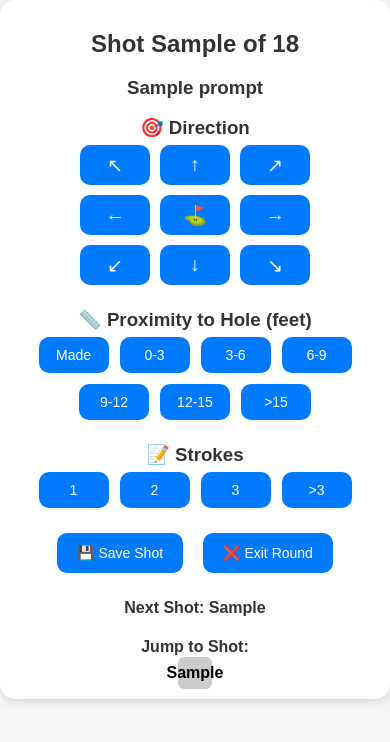
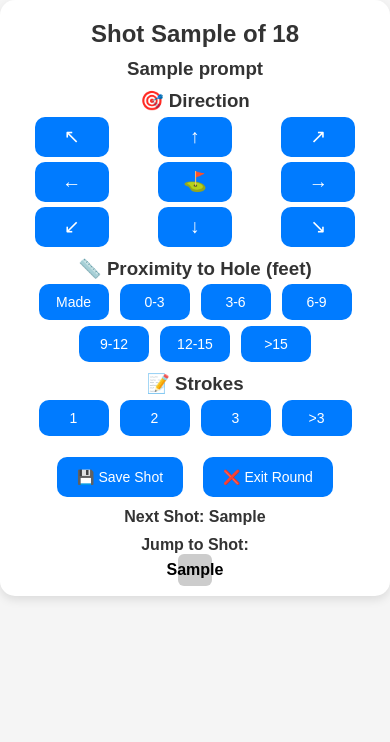
Before and after one commit to rruecker1/golf-short-game, a Flask app: template templates/shot.html in a window 390 px wide. Shown: the top 742 px of the page. Run offline with Flask 3, Linux system fonts and the light colour scheme; the template is opened without the code that fills it: most values are stand-ins (such as "Sample title", 1, 10 or a date in 2020); parts of the project's set-up code (start-up, migrations or seed data) failed here and were passed over.

Commit message:
Update style.css

```diff
--- a/static/style.css
+++ b/static/style.css
@@ -18,7 +18,8 @@ body {
 
 /* --- Headings --- */
 h1, h2, h3, h4 {
-    margin-bottom: 1px;
+    margin-top: 10px;
+    margin-bottom: .5px;
     color: #333333;
 }
 
@@ -28,12 +29,14 @@ h1, h2, h3, h4 {
     color: #ffffff;
     border: none;
     border-radius: 10px;
-    padding: 14px 28px;
+    padding: 16px 28px;
     font-size: 18px;
     cursor: pointer;
     margin: 5px;
     transition: background 0.3s;
     min-width: 80px;
+    margin-bottom: 1px;
+    margin-top: 4px;
 }
 
 button:hover, .btn:hover {
@@ -44,24 +47,6 @@ button:hover, .btn:hover {
 button.selected {
     background-color: #28a745 !important; /* green for selected */
     color: #ffffff;
-}
-
-/* --- Compass Grid --- */
-.compass-grid {
-    display: grid;
-    grid-template-columns: repeat(3, 60px);
-    grid-template-rows: repeat(3, 60px);
-    gap: 5px;
-    justify-content: center;
-    align-items: center;
-    margin-bottom: 20px;
-}
-
-.compass-grid button {
-    width: 60px;
-    height: 60px;
-    font-size: 24px;
-    padding: 0;
 }
 
 /* Center Holed button properly */
@@ -105,16 +90,6 @@ tr:nth-child(even) {
 
 /* --- Responsive for Mobile --- */
 @media screen and (max-width: 500px) {
-    .compass-grid {
-        grid-template-columns: repeat(3, 50px);
-        grid-template-rows: repeat(3, 50px);
-    }
-
-    .compass-grid button {
-        width: 50px;
-        height: 50px;
-        font-size: 20px;
-    }
 
     .btn, button {
         padding: 12px 20px;
```
